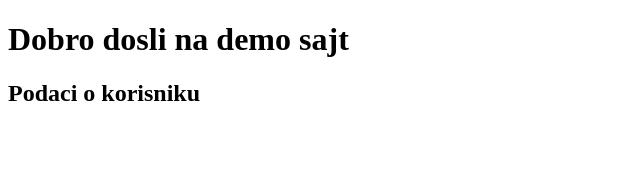
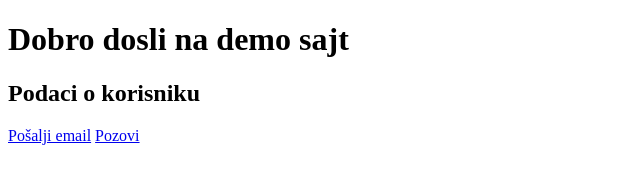
Before and after one commit to StrahinjaJagos/git-workshop-demo, a plain HTML site: page index.html in a window 1280 px wide. Shown: the whole page, without its empty margins (0-640 px from the left). Drawn offline with Linux system fonts and the light colour scheme.

Commit message:
Add email and number

```diff
--- a/index.html
+++ b/index.html
@@ -11,6 +11,8 @@
     <section>
         <h2>Podaci o korisniku</h2>
 
+        <a href="mailto:korisnik@example.com">Pošalji email</a>
+        <a href="tel:+134354243">Pozovi</a>
     </section>
 </body>
 </html>
```
